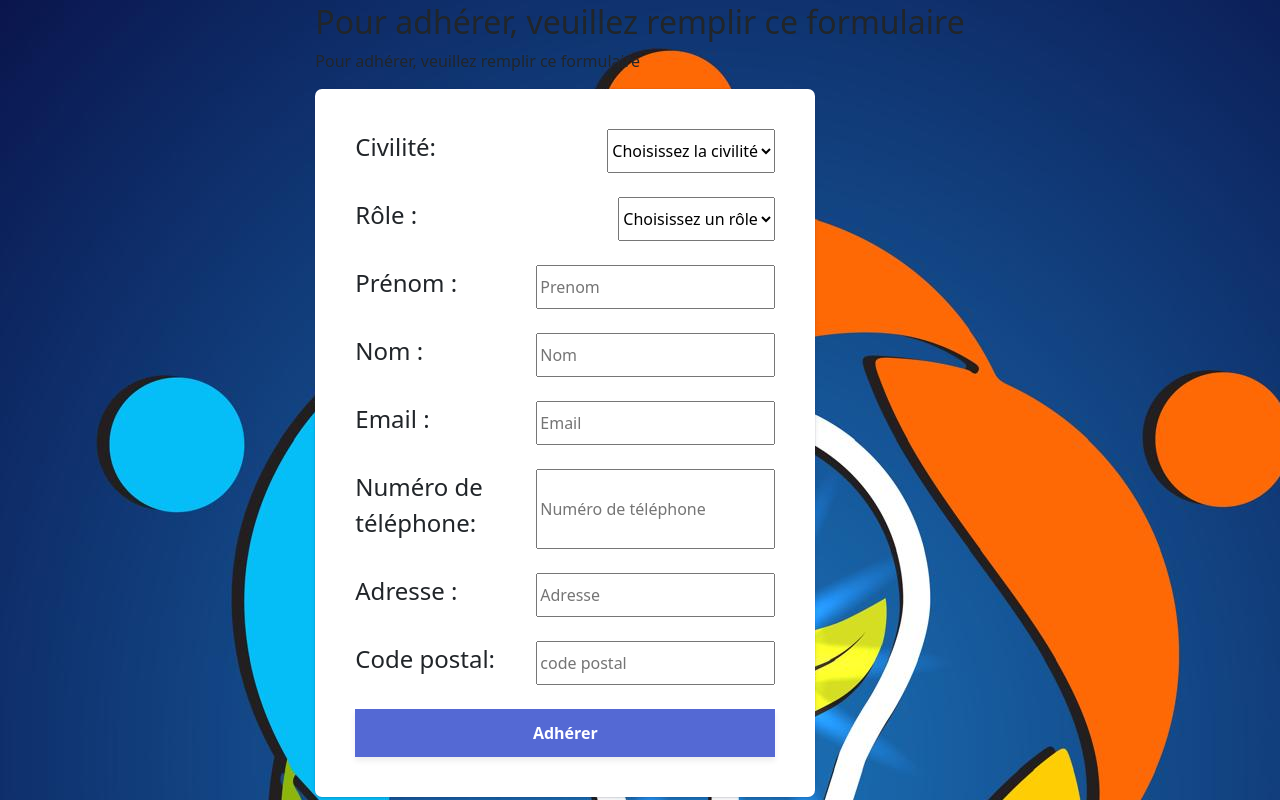
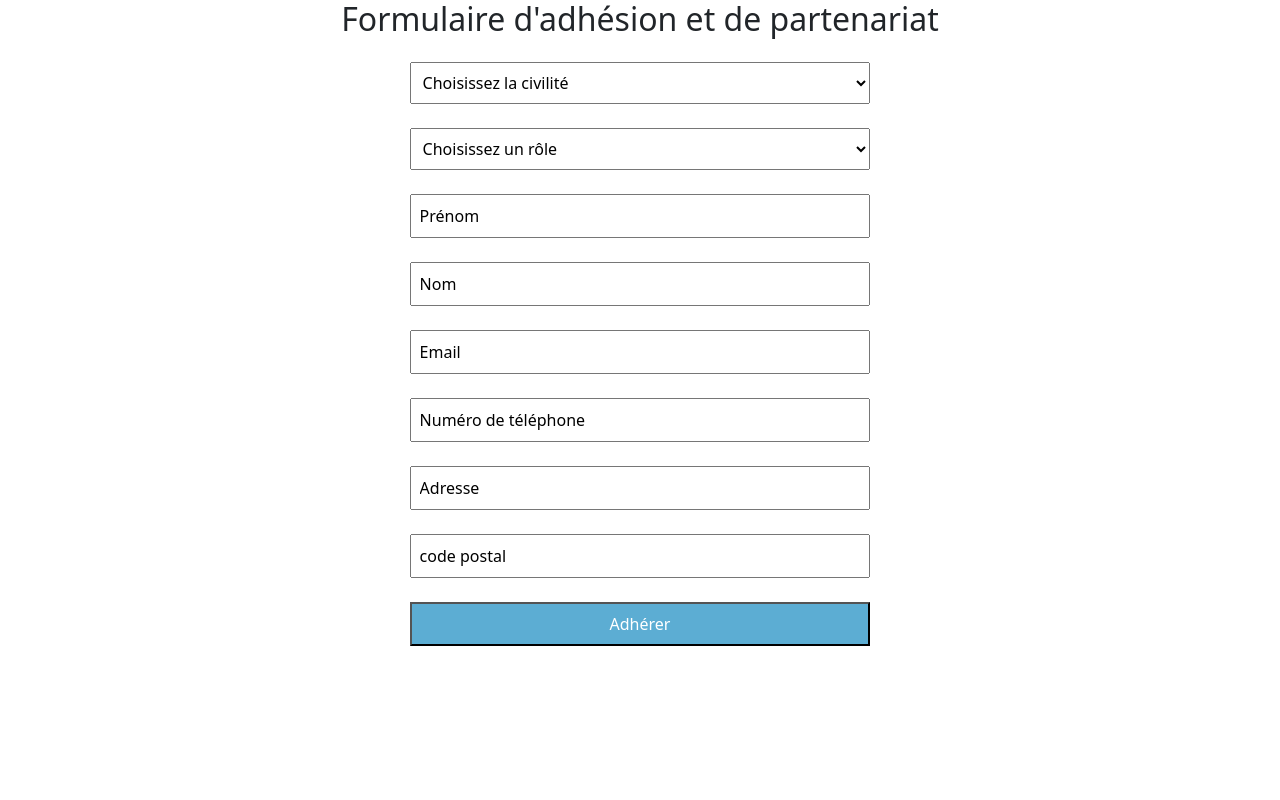
Before and after one commit to angembang/Association-Renais-sance, a PHP site: template templates/membershipForm.html.twig in a window 1280 px wide. Run offline with PHP 8.4, Linux system fonts and the light colour scheme; the template is opened without the code that fills it, so the values that code supplies are empty; some libraries are stand-ins or nearby versions.

Commit message:
feat: Enhance membership registration functionality
- Updated styling of the membership registration form (membershipRegisterForm.html.twig).
- Added 'logo' and 'company name' fields to the form for the 'Partner' role.
- Implemented JavaScript (membership.js) to show 'logo' and 'company name' fields when 'Partner' role is selected.
- Updated the 'memberships' table in the database to include 'logo' and 'company_name' columns (default NULL).
- Adjusted Membership class to match changes in the 'memberships' table.
- Modified MembershipManager.php to align with the Membership class constructor.
- Updated checkMembershipRegister in AuthController to validate 'logo' and 'company_name' for the 'Partner' role.
- Implemented membershipSuccess.html.twig template for the success redirection page.

```diff
--- a/assets/css/style.css
+++ b/assets/css/style.css
@@ -35,10 +35,10 @@
 }
 
 .logo-container {
-  max-width: 132px;
+  max-width: 115px;
   height: auto;
   margin: 0;
-  padding-left: 1rem;
+  margin-left:0;
 }
 
 .logo-container img {
@@ -48,11 +48,11 @@
 }
 
 #menu h1 {
-  font-family: 'Merienda', cursive;
+   font-family: 'Merienda', cursive /*'Lobster', cursive*/;
   font-size: 1.6rem;
   margin: 0 auto; /* Centering the title */
   text-align: center;
-  font-weight: bold;
+  /*font-weight: bold;*/
   color: #0066cc;
 }
 
@@ -357,6 +357,53 @@
   top: 0;
 }
 
+
+/****************************** Membership fom page *******************************/
+.membership-form {
+  display: flex;
+  flex-direction: column;
+  justify-content: center;
+  align-items: center;
+  gap: 1rem;
+}
+
+.membership-form h2{
+text-align: center;
+}
+
+.membership-form label {
+  display: none;
+}
+
+.membership-form form {
+  display: flex;
+  flex-direction: column;
+  justify-content: center;
+  align-items: center;
+  gap: 1.5rem;
+  width: 90%;
+}
+
+.membership-form form fieldset {
+  width: 100%;
+  display: flex;
+  flex-direction: column;
+  align-items: center;
+  justify-content: center;
+}
+
+.membership-form form fieldset input,
+.membership-form form fieldset select,
+.membership-form form button {
+    width: 80%;
+    padding: 0.6rem;
+  }
+
+  .membership-form form button {
+    color: white;
+    background-color: #5cadd3;
+  }
+
 /******************************* footer ************************************/
 #map {
 	/*background-color: #60aed1;*/
@@ -475,6 +522,13 @@
     font-size: 1.3rem;
   }
 
+  .membership-form form fieldset input,
+  .membership-form form fieldset select,
+  .membership-form form button {
+    width: 70%;
+    padding: 0.5rem;
+  }
+
   .footer {
     height: 70px;
   }
@@ -541,6 +595,13 @@
   #menu ul li a {
     font-size: 1.2rem;
   }
+
+  .membership-form form fieldset input,
+  .membership-form form fieldset select,
+  .membership-form form button {
+    width: 60%;
+    padding: 0.5rem;
+  }
 }
 
 
@@ -590,6 +651,13 @@
   .actuality-section {
     width: 900px;
     margin: auto;
+  }
+
+  .membership-form form fieldset input,
+  .membership-form form fieldset select,
+  .membership-form form button {
+    width: 50%;
+    padding: 0.5rem;
   }
 
   /********************** footer ************/
@@ -673,6 +741,13 @@
   .home-page section h3 {
     font-size: 27px;
   }
+
+  .membership-form form fieldset input,
+  .membership-form form fieldset select,
+  .membership-form form button {
+    width: 40%;
+    padding: 0.5rem;
+  }
 }
 
 
@@ -682,7 +757,7 @@
     grid-template-columns: 1fr 3fr 4fr;;
     align-items: center;
     gap: 1rem;
-    height: 15.7vh;
+    height: 14vh;
   }
 
   #menu h1  {
@@ -692,7 +767,7 @@
   }
 
   .logo-container {
-    max-width: 135px;
+    max-width: 107px;
   }
 
   /* Show the menu as a horizontal list */
@@ -733,11 +808,6 @@
     display: grid;
     grid-template-columns: 10% 35% 50%;
     gap: 1rem;
-    height: 13.8vh;
-  }
-
-  .logo-container {
-    max-width: 122px;
   }
 
   #menu h1  {
--- /dev/null
+++ b/assets/js/membership.js
@@ -0,0 +1,13 @@
+document.getElementById("idRole").addEventListener("change", function() {
+  const logoField = document.getElementById("logoField");
+  const companyNameField = document.getElementById("companyNameField");
+  const selectedRole = this.options[this.selectedIndex].text;
+
+  if (selectedRole === "Partenaire") {
+      companyNameField.style.display = "flex";
+      logoField.style.display = "flex";
+  } else {
+      logoField.style.display = "none";
+      companyNameField.style.display = "none";
+  }
+});
--- a/templates/membershipForm.html.twig
+++ b/templates/membershipForm.html.twig
@@ -7,14 +7,10 @@
 {% block meta_keywords %}
     Adhérer, association.
 {% endblock %}
-{% block stylesheets %}
-    <link rel="stylesheet" href="./assets/css/donation.css">
-{% endblock %}
 
 {% block main %}
     <section class="membership-form">
-        <h2 class="membership-form-h">Pour adhérer, veuillez remplir ce formulaire</h2>
-        <p class="membership-form-p">Pour adhérer, veuillez remplir ce formulaire</p>
+        <h2 class="membership-form-h">Formulaire d'adhésion et de partenariat</h2>
 
         <!-- Modal -->
         <div id="registerMessageModal" class="registerModal" style="display:none;">
@@ -25,13 +21,13 @@
         </div>
 
         <!-- Registration Form -->
-        <form action="index.php?route=check-membership-register" method="POST" id="registerForm">
+        <form action="index.php?route=check-membership-register" method="POST" id="registerForm" enctype="multipart/form-data">
             <!-- Token field -->
             <input type="hidden" name="csrf-token" id="csrf-token" value="{{ csrf_token }}" >
 
             <!-- civility selection field -->
             <fieldset id="civility">
-                <legend><label for="civility">Civilité:</label></legend>
+                <label for="civility">Civilité:</label>
                 <select id="civility" name="civility" required>
                     <option value="" disabled selected>Choisissez la civilité</option>
                     <option value="Madame">Madame</option>
@@ -42,7 +38,7 @@
 
             <!-- Role selection field -->
             <fieldset id="role">
-                <legend><label for="idRole">Rôle :</label></legend>
+                <label for="idRole">Rôle :</label>
                 <select id="idRole" name="idRole" required>
                 <option value="" disabled selected>Choisissez un rôle</option>
                 <!-- Loop to display role selection options -->
@@ -56,38 +52,50 @@
 
             <!-- First name field -->
             <fieldset class="firstNameField">
-                <legend><label for="firstName">Prénom :</label></legend>
-                <input type="text" id="firstName" name="firstName" placeholder="Prenom" required>
+                <label for="firstName">Prénom :</label>
+                <input type="text" id="firstName" name="firstName" placeholder="Prénom" required>
             </fieldset>
 
             <!-- Last name field -->
             <fieldset class="lastNameField">
-                <legend><label for="lastName">Nom :</label></legend>
+                <label for="lastName">Nom :</label>
                 <input type="text" id="lastName" name="lastName" placeholder="Nom" required>
             </fieldset>
 
             <!-- Email field -->
             <fieldset class="emailField">
-                <legend><label for="email">Email :</label></legend>
+                <label for="email">Email :</label>
                 <input type="email" id="email" name="email" placeholder="Email" required>
             </fieldset>
 
             <!-- Phone field -->
             <fieldset class="phoneField">
-                <legend><label for="phone">Numéro de téléphone:</label></legend>
+                <label for="phone">Numéro de téléphone:</label>
                 <input type="tel" id="phone" name="phone" placeholder="Numéro de téléphone" required>
             </fieldset>
 
             <!-- Address field -->
             <fieldset class="addressField">
-                <legend><label for="address">Adresse :</label></legend>
+                <label for="address">Adresse :</label>
                 <input type="text" id="address" name="address" placeholder="Adresse" required>
             </fieldset>
 
             <!-- Postal code field -->
             <fieldset class="postalCodeField">
-                <legend><label for="postalCode">Code postal:</label></legend>
+               <label for="postalCode">Code postal:</label>
                 <input type="text" id="postalCode" name="postalCode" placeholder="code postal" required>
+            </fieldset>
+
+            <!-- Company Name field (hidden initially) -->
+            <fieldset class="companyNameField" id="companyNameField" style="display: none;">
+                <label for="companyName">Nom de l'entreprise :</label>
+                <input type="text" id="companyName" name="companyName" placeholder="Nom de l'entreprise">
+            </fieldset>
+
+            <!-- Logo field (hidden initially) -->
+            <fieldset class="logoField" id="logoField" style="display: none;">
+                <label for="logo">Logo :</label>
+                <input type="file" id="logo" name="logo" accept="image/*">
             </fieldset>
 
             <!-- Registration button -->
@@ -97,3 +105,5 @@
     </section>
 
 {% endblock %}
+
+{% block scripts %}<script src="./assets/js/membership.js"></script>{% endblock %}
```
Also changed, not shown: controllers/AuthController.php (+39 -7 lines), managers/MembershipManager.php (+20 -8 lines), models/Membership.php (+58 -5 lines), templates/membershipSuccess.html.twig (added, +18 -0 lines), uploads/images/IMG-20240827-WA0002.jpg (added), uploads/images/photo-la nuitb.avif (added), uploads/images/photo-lit.avif (added).
